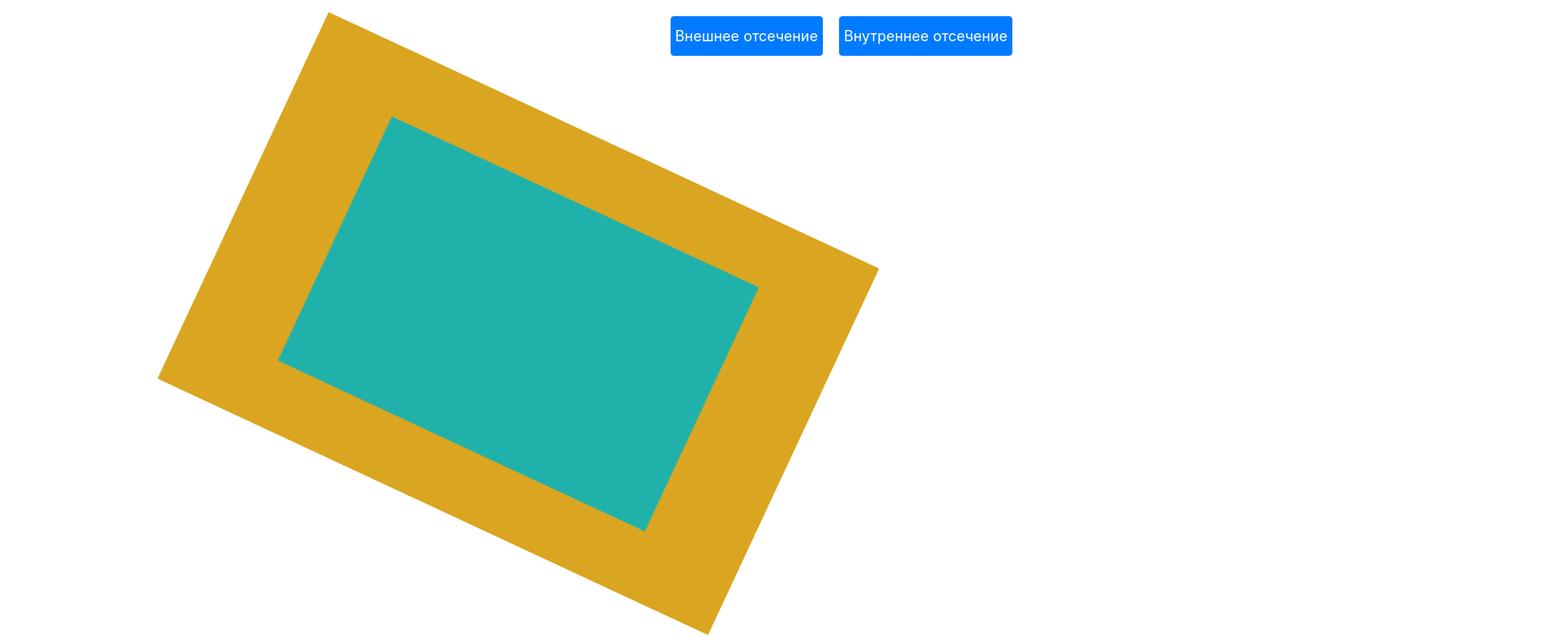
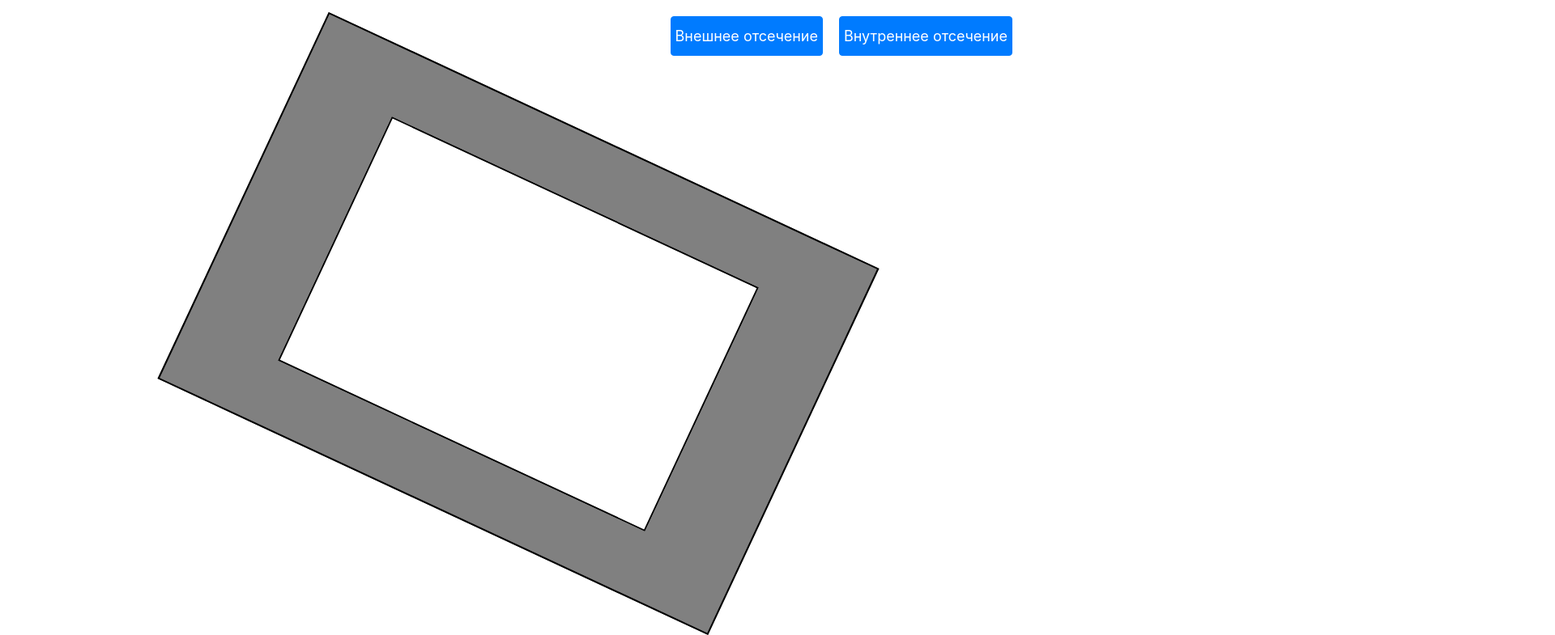
Before and after one commit to romefar/clipping-project, a website built with webpack: page src/pages/index.html in a window 1280 px wide. Shown: the top 785 px of the page at 81% size, 1920 px wide, since content can reach past the window. Built offline with nearby package versions, Linux system fonts and the light colour scheme.

Commit message:
styles changed

```diff
--- a/src/styles/styles.css
+++ b/src/styles/styles.css
@@ -7,23 +7,36 @@
 * {
     box-sizing: border-box;
 }
+
 #canvas {
      z-index: 2;
 }
 
+.canvas-mode-outher {
+    transform: rotate(-25deg);
+    align-self: center;
+}
+
+
 .outher_poly {
-    background: goldenrod;
+    background: gray;
     width: 750px;
     height: 500px;
+    overflow: hidden;
     z-index: -1;
+    display: flex;
+    justify-content: center;
+    border: 2px solid black;
 }
 
 .inner_poly {
-    background: lightseagreen;
+    background: white;
     width: 500px;
     height: 333px;
     z-index: 5;
     overflow: hidden;
+    border: 2px solid black;
+    display: flex;
 }
 
 .set-z-index {
```
